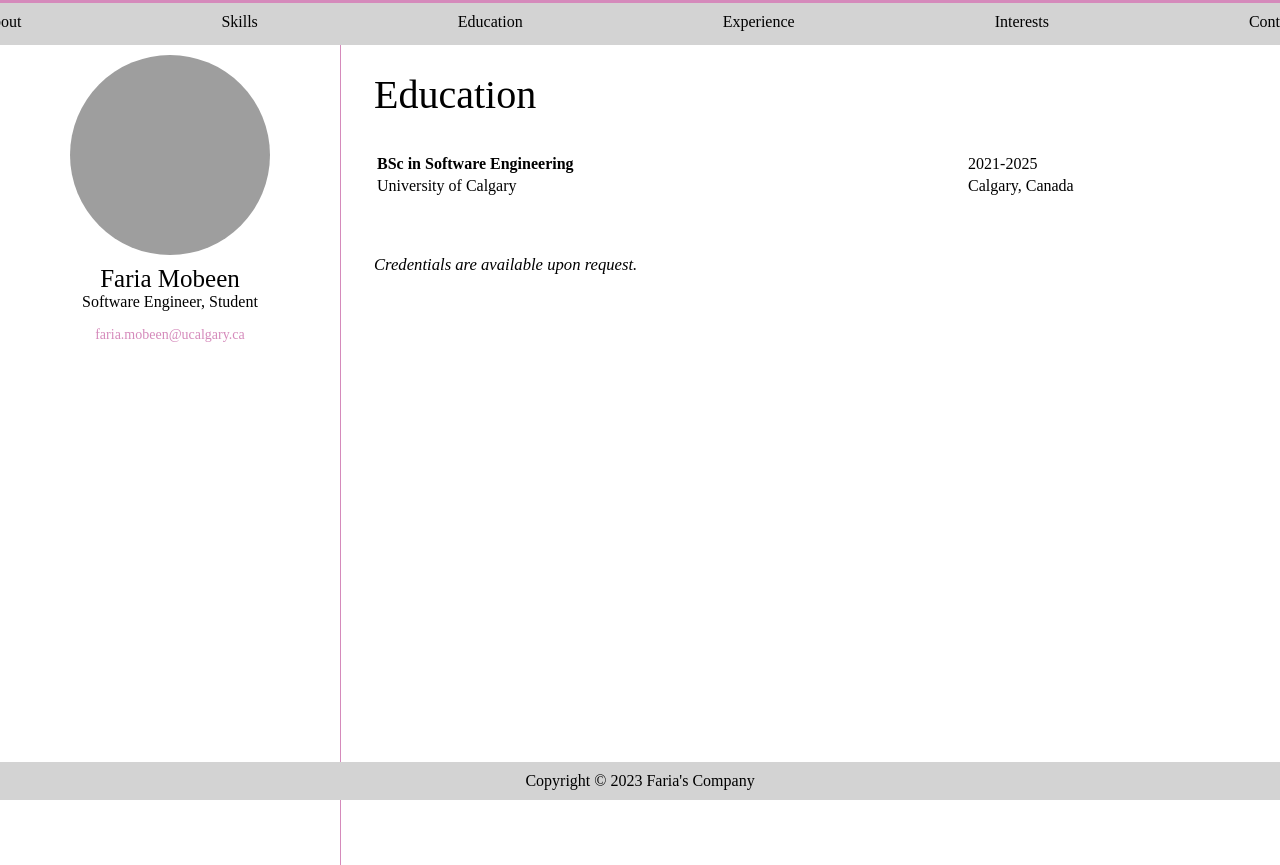
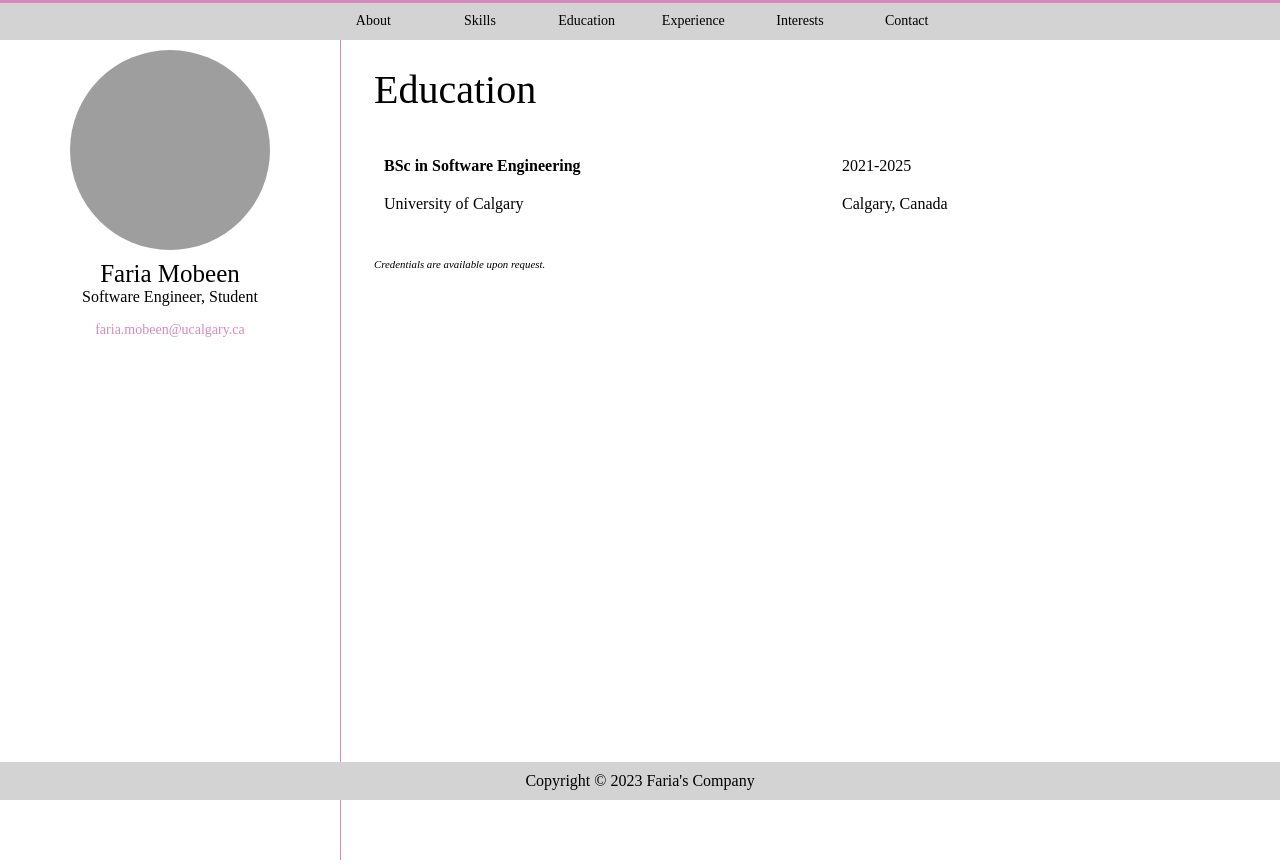
Before and after one commit to FariaMobeen/FariaMobeen.github.io, a plain HTML site: page education.html in a window 1280 px wide. Drawn offline with Linux system fonts and the light colour scheme; grey boxes are pictures that could not be loaded.

Commit message:
final changes

```diff
--- a/style.css
+++ b/style.css
@@ -32,7 +32,7 @@
   justify-content: center;
   align-items: center;
  /* add this property to center text vertically */
-    height: 45px;
+  height: 40px;
  /* adjust height */
   padding: 0;
  /* remove padding */
@@ -44,19 +44,29 @@
   display: flex;
   justify-content: center;
 }
-  nav a:hover, nav a.active {
-    background-color: rgb(213, 138, 187);
-    color: white;
-  }
+
 nav ul {
   display: flex;
   list-style: none;
   margin: 0;
   padding: 0;
+  width: 50%;
+  justify-content: center;
 }
+
 nav li {
-    margin: 0 80px;
+  flex: 1;
+  text-align: center;
+  font-size: 14px;
+
 }
+
+
+nav a:hover, nav a.active {
+  background-color: rgb(213, 138, 187);
+  color: white;
+}
+
 nav a {
   background-color: lightgray;
   color: black;
@@ -78,6 +88,13 @@
 .image-container {
   text-align: left;
 }
+body {
+  overflow-x: hidden;
+  overflow-y: hidden;
+
+}
+
+
 img {
   border-radius: 50%;
   width: 200px;
@@ -108,7 +125,7 @@
 }
 .text-skills {
   font-family: Times New Roman;
-    font-size: 20px;
+  font-size: 13px;
 }
 .table {
   padding-right: 100px;
@@ -145,19 +162,19 @@
   position: fixed;
   bottom: 0;
   width: 100%;
+
 }
+
 footer p {
   margin: 0;
   text-align: center;
 }
 progress {
-    width: 400px;
+  width: 300px;
  /* adjust the width to 300 pixels */
-    height: 15px;
+  height: 10px;
 }
-  body {
-    overflow-y: hidden;
-  }
+
 @media (max-width: 800px) {
   .col1 {
       float: none;
@@ -179,6 +196,7 @@
 @media (min-width: 800px) {
   hr {
       display: none;
+
  }
 }
 .left-column {
@@ -189,18 +207,29 @@
       position: absolute;
       bottom: 0;
       width: 100%;
+
  }
 }
 @media (max-width: 800px) {
   .table {
       width: 100%;
-        overflow-x: scroll;
+      overflow-x: auto;
+
  }
 }
 .table-container {
   width: 80%;
   margin: 0 auto;
 }
+
 table {
   width: 100%;
+  table-layout: fixed;
+  border-collapse: collapse;
 }
+
+td {
+  padding: 10px;
+  overflow: hidden;
+  white-space: nowrap;
+}
```
Lines whose indentation alone changed are shown as unchanged.
